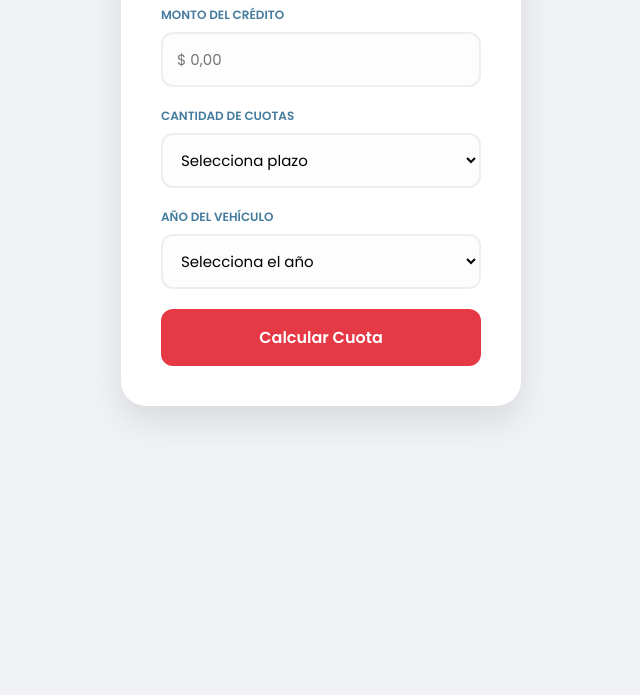
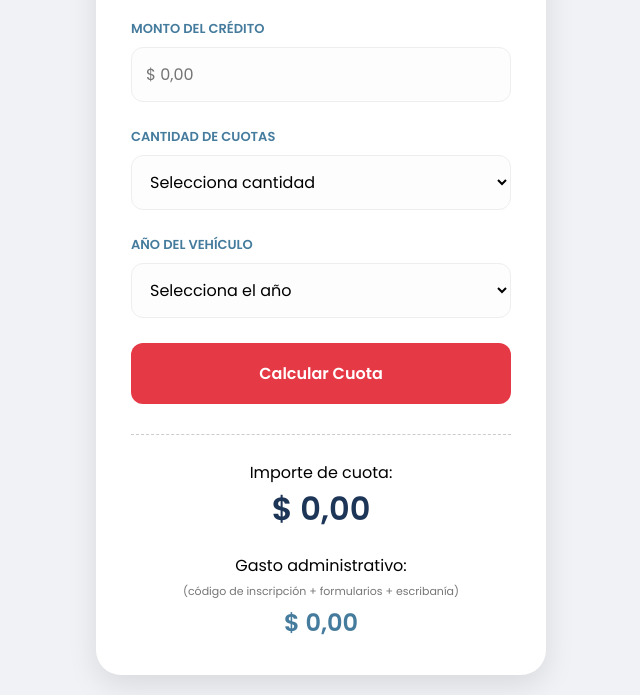
Before and after one commit to Lucho1532/Simulador-Prendario, a plain HTML site: page index.html in a window 1280 px wide. Shown: the part 305-1000 px from the top of the page, without its empty margins (319-959 px from the left). Before the commit the page ends 800 px from the top, so only its background shows below. Drawn offline with Linux system fonts and the light colour scheme.

Commit message:
Add files via upload

```diff
--- a/index.html
+++ b/index.html
@@ -4,14 +4,14 @@
     <meta charset="UTF-8">
     <meta name="viewport" content="width=device-width, initial-scale=1.0">
     <title>Simulador Prendario | Luciano Lopresti</title>
-    <link rel="stylesheet" href="./style.css">
+    <link rel="stylesheet" href="style.css">
     <link href="https://fonts.googleapis.com/css2?family=Poppins:wght@300;400;600&display=swap" rel="stylesheet">
 </head>
 <body>
     <div class="app-card">
         <header>
             <div class="logo-wrapper">
-                <div class="logo-main"><div class="logo-inner"><div class="logo-core"></div></div></div>
+                <img src="LOGO.png" alt="Logo" class="logo-img">
             </div>
             <h1>Créditos<span>Prendarios</span></h1>
         </header>
@@ -24,32 +24,8 @@
             <div class="input-box">
                 <label>Cantidad de Cuotas</label>
                 <select id="cuotas" required>
-                    <option value="" disabled selected>Selecciona plazo</option>
-                        <option value="1">1 cuota</option>
-                        <option value="2">2 cuotas</option>
-                        <option value="3">3 cuotas</option>
-                        <option value="4">4 cuotas</option>
-                        <option value="5">5 cuotas</option>
-                        <option value="6">6 cuotas</option>
-                        <option value="7">7 cuotas</option>
-                        <option value="8">8 cuotas</option>
-                        <option value="9">9 cuotas</option>
-                        <option value="10">10 cuotas</option>
-                        <option value="11">11 cuotas</option>
-                        <option value="12">12 cuotas</option>
-                        <option value="13">13 cuotas</option>
-                        <option value="14">14 cuotas</option>
-                        <option value="15">15 cuotas</option>
-                        <option value="16">16 cuotas</option>
-                        <option value="17">17 cuotas</option>
-                        <option value="18">18 cuotas</option>
-                        <option value="19">19 cuotas</option>
-                        <option value="20">20 cuotas</option>
-                        <option value="21">21 cuotas</option>
-                        <option value="22">22 cuotas</option>
-                        <option value="23">23 cuotas</option>
-                        <option value="24">24 cuotas</option>
-                </select>
+                    <option value="" disabled selected>Selecciona cantidad</option>
+                    </select>
             </div>
             <div class="input-box">
                 <label>Año del Vehículo</label>
@@ -61,10 +37,17 @@
         </form>
 
         <div id="result-container" class="hidden">
-            <p>Cuota mensual estimada:</p>
-            <h2 id="final-price">$ 0.00</h2>
+            <div class="result-item">
+                <p>Importe de cuota:</p>
+                <h2 id="final-price">$ 0,00</h2>
+            </div>
+            <div class="result-item admin-costs">
+                <p>Gasto administrativo:</p>
+                <small>(código de inscripción + formularios + escribanía)</small>
+                <h3 id="admin-price">$ 0,00</h3>
+            </div>
         </div>
     </div>
-    <script src="./script.js"></script>
+    <script src="script.js"></script>
 </body>
 </html>
--- a/script.js
+++ b/script.js
@@ -1,61 +1,62 @@
 document.addEventListener('DOMContentLoaded', () => {
     const selectAnio = document.getElementById('anio-vehiculo');
+    const selectCuotas = document.getElementById('cuotas');
     const inputMonto = document.getElementById('monto');
     const btn = document.getElementById('calc-btn');
     const resultContainer = document.getElementById('result-container');
     const priceText = document.getElementById('final-price');
+    const adminText = document.getElementById('admin-price');
 
+    // Cuotas
+    if (selectCuotas) {
+        for (let i = 1; i <= 24; i++) {
+            let op = document.createElement('option');
+            op.value = i;
+            op.innerText = i + (i === 1 ? " Cuota" : " Cuotas");
+            selectCuotas.appendChild(op);
+        }
+    }
 
+    // Modelo
     if (selectAnio) {
-        let opcionEspecial = document.createElement('option');
-        opcionEspecial.value = "2222";
-        opcionEspecial.innerText = "2222";
-        selectAnio.appendChild(opcionEspecial);
-
+        let op2222 = document.createElement('option');
+        op2222.value = "2222"; op2222.innerText = "2222";
+        selectAnio.appendChild(op2222);
         for (let i = 2026; i >= 2005; i--) {
-            let opcion = document.createElement('option');
-            opcion.value = i;
-            opcion.innerText = i;
-            selectAnio.appendChild(opcion);
+            let op = document.createElement('option');
+            op.value = i; op.innerText = i;
+            selectAnio.appendChild(op);
         }
     }
 
 
     inputMonto.addEventListener('input', (e) => {
         let value = e.target.value.replace(/\D/g, "");
-        if (value === "") {
-            e.target.value = "";
-            return;
+        if (value !== "") {
+            e.target.value = new Intl.NumberFormat('es-AR').format(value);
         }
-
-        e.target.value = new Intl.NumberFormat('es-AR').format(value);
     });
 
-
     btn.addEventListener('click', () => {
-
         const montoLimpio = parseFloat(inputMonto.value.replace(/\./g, ''));
-        const cuotas = parseInt(document.getElementById('cuotas').value);
-        const anio = document.getElementById('anio-vehiculo').value;
+        const cuotas = parseInt(selectCuotas.value);
+        const anio = selectAnio.value;
 
         if (montoLimpio > 0 && cuotas > 0 && anio !== "") {
-            btn.innerText = "Procesando...";
+            btn.innerText = "Calculando...";
+            setTimeout(() => {
+                const tasaAnual = 0.50;
+                const cuota = (montoLimpio * (1 + tasaAnual)) / cuotas;
+                const gastosAdmin = montoLimpio * 0.08;
 
-            setTimeout(() => {
-                const tasa = 0.50;
-                const totalInteres = montoLimpio * (1 + tasa);
-                const cuota = totalInteres / cuotas;
-
-                priceText.innerText = `$ ${cuota.toLocaleString('es-AR', {
-                    minimumFractionDigits: 2,
-                    maximumFractionDigits: 2
-                })}`;
+                priceText.innerText = `$ ${cuota.toLocaleString('es-AR', {minimumFractionDigits: 2})}`;
+                adminText.innerText = `$ ${gastosAdmin.toLocaleString('es-AR', {minimumFractionDigits: 2})}`;
 
                 resultContainer.classList.remove('hidden');
                 btn.innerText = "Calcular Cuota";
-            }, 500);
+            }, 600);
         } else {
-            alert("completa todos los campos.");
+            alert("Completa todos los datos.");
         }
     });
 });
--- a/style.css
+++ b/style.css
@@ -1,83 +1,43 @@
-:root {
-    --primary: #e63946;
-    --dark: #1d3557;
-    --accent: #457b9d;
-}
+* { box-sizing: border-box; margin: 0; padding: 0; font-family: 'Poppins', sans-serif; }
+body { background: #f0f2f5; display: flex; justify-content: center; align-items: center; min-height: 100vh; padding: 20px; }
 
-* { box-sizing: border-box; margin: 0; padding: 0; font-family: 'Poppins', sans-serif; }
+.app-card { background: white; width: 100%; max-width: 450px; padding: 35px; border-radius: 25px; box-shadow: 0 10px 30px rgba(0,0,0,0.1); text-align: center; }
 
-body {
-    background: #f0f2f5;
-    display: flex;
-    justify-content: center;
-    align-items: center;
-    min-height: 100vh;
-    padding: 20px;
-}
+/* Logo Animado */
+.logo-wrapper { display: flex; justify-content: center; margin-bottom: 20px; }
+.logo-main { width: 70px; height: 70px; border: 5px solid #e63946; border-radius: 50%; display: flex; justify-content: center; align-items: center; }
+.logo-inner { width: 40px; height: 40px; border: 8px solid #adb5bd; border-radius: 50%; display: flex; justify-content: center; align-items: center; }
+.logo-core { width: 14px; height: 14px; background: #e63946; border-radius: 50%; }
 
-.app-card {
-    background: white;
-    width: 100%;
-    max-width: 400px;
-    padding: 40px;
-    border-radius: 25px;
-    box-shadow: 0 15px 35px rgba(0,0,0,0.1);
-    text-align: center;
-}
+h1 { font-size: 24px; color: #1d3557; margin-bottom: 35px; font-weight: 300; }
+h1 span { display: block; color: #e63946; font-weight: 600; }
 
-.logo-wrapper { display: flex; justify-content: center; margin-bottom: 15px; }
-.logo-main {
-    width: 70px; height: 70px;
-    border: 5px solid var(--primary);
-    border-radius: 50%;
-    display: flex; justify-content: center; align-items: center;
-}
-.logo-inner {
-    width: 40px; height: 40px;
-    border: 7px solid #ccc;
-    border-radius: 50%;
-    display: flex; justify-content: center; align-items: center;
-}
-.logo-core { width: 15px; height: 15px; background: var(--primary); border-radius: 50%; }
+.input-box { margin-bottom: 25px; text-align: left; }
+label { display: block; font-size: 13px; color: #457b9d; margin-bottom: 8px; font-weight: 600; text-transform: uppercase; }
 
-h1 { font-size: 22px; color: var(--dark); font-weight: 300; margin-bottom: 30px; }
-h1 span { display: block; font-weight: 600; color: var(--primary); }
+input, select { width: 100%; padding: 14px; border: 1.5px solid #eee; background: #fdfdfd; border-radius: 12px; font-size: 16px; outline: none; transition: 0.3s; }
+input:focus, select:focus { border-color: #e63946; background: white; }
 
-.input-box { margin-bottom: 20px; text-align: left; }
-label { display: block; font-size: 12px; font-weight: 600; color: var(--accent); margin-bottom: 8px; text-transform: uppercase; }
-
-input, select {
-    width: 100%;
-    padding: 14px;
-    border: 2px solid #eee;
-    background: #fdfdfd;
-    border-radius: 12px;
-    font-size: 15px;
-    transition: 0.3s;
-    outline: none;
-}
-
-input:focus, select:focus { border-color: var(--primary); background: white; }
-
-.shiny-btn {
-    width: 100%;
-    padding: 16px;
-    background: var(--primary);
-    color: white;
-    border: none;
-    border-radius: 12px;
-    font-size: 16px;
-    font-weight: 600;
-    cursor: pointer;
-    transition: 0.3s;
-}
-
+.shiny-btn { width: 100%; padding: 18px; background: #e63946; color: white; border: none; border-radius: 12px; font-size: 16px; font-weight: 600; cursor: pointer; transition: 0.3s; }
 .shiny-btn:hover { background: #b71c1c; transform: translateY(-2px); }
 
 .hidden { display: none; }
-#result-container { margin-top: 25px; padding-top: 20px; border-top: 1px dashed #ccc; }
-#final-price { color: var(--dark); font-size: 28px; margin-top: 5px; }
+#result-container { margin-top: 30px; padding-top: 25px; border-top: 1px dashed #ccc; display: flex; flex-direction: column; gap: 20px; }
+.admin-costs small { font-size: 11px; color: #777; display: block; margin: 5px 0; }
+h2 { color: #1d3557; font-size: 32px; }
+h3 { color: #457b9d; font-size: 24px; }
 
-@media (max-width: 480px) {
-    .app-card { box-shadow: none; border-radius: 0; height: 100vh; max-width: 100%; display: flex; flex-direction: column; justify-content: center; }
+@media (max-width: 480px) { .app-card { box-shadow: none; border-radius: 0; height: 100vh; max-width: 100%; display: flex; flex-direction: column; justify-content: center; } }
+
+
+.logo-wrapper {
+    display: flex;
+    justify-content: center;
+    margin-bottom: 25px;
 }
+
+.logo-img {
+    max-width: 150px;
+    height: auto;
+    object-fit: contain;
+}
```
Also changed, not shown: LOGO.png (added).
